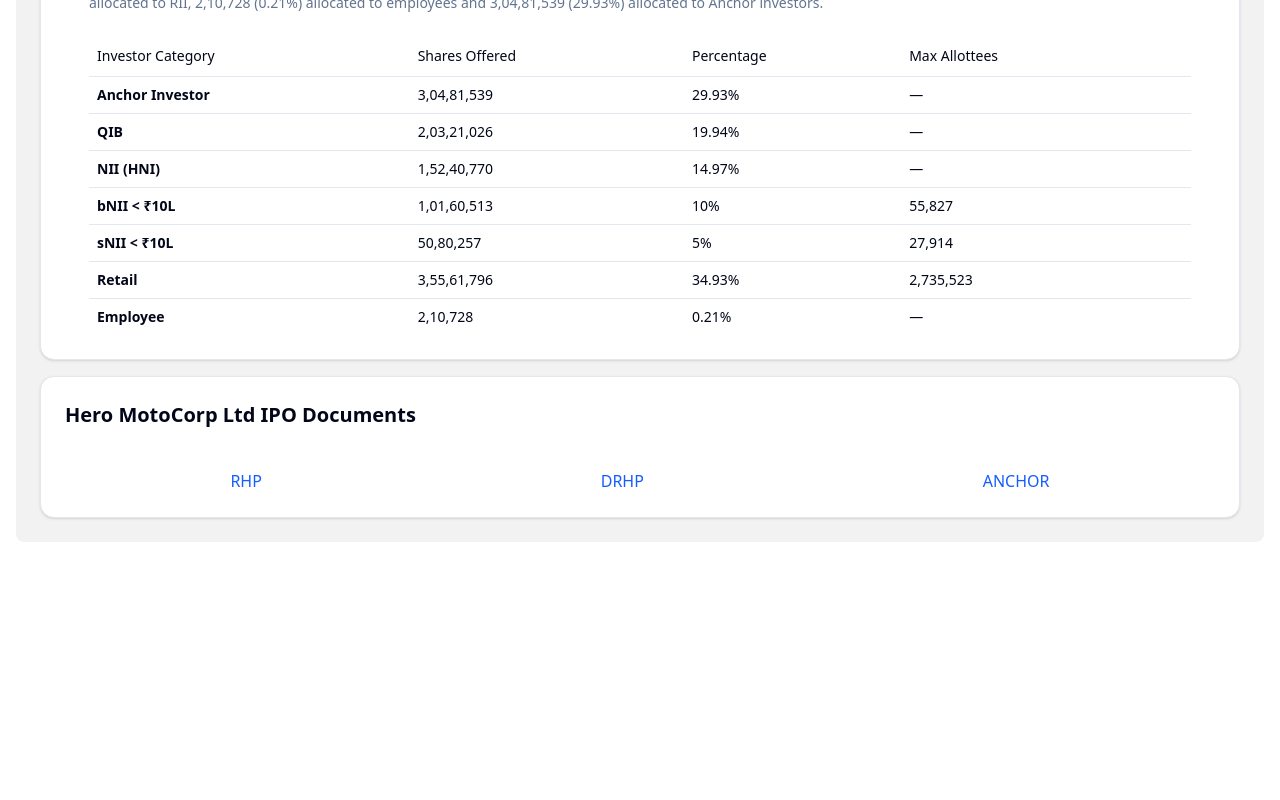
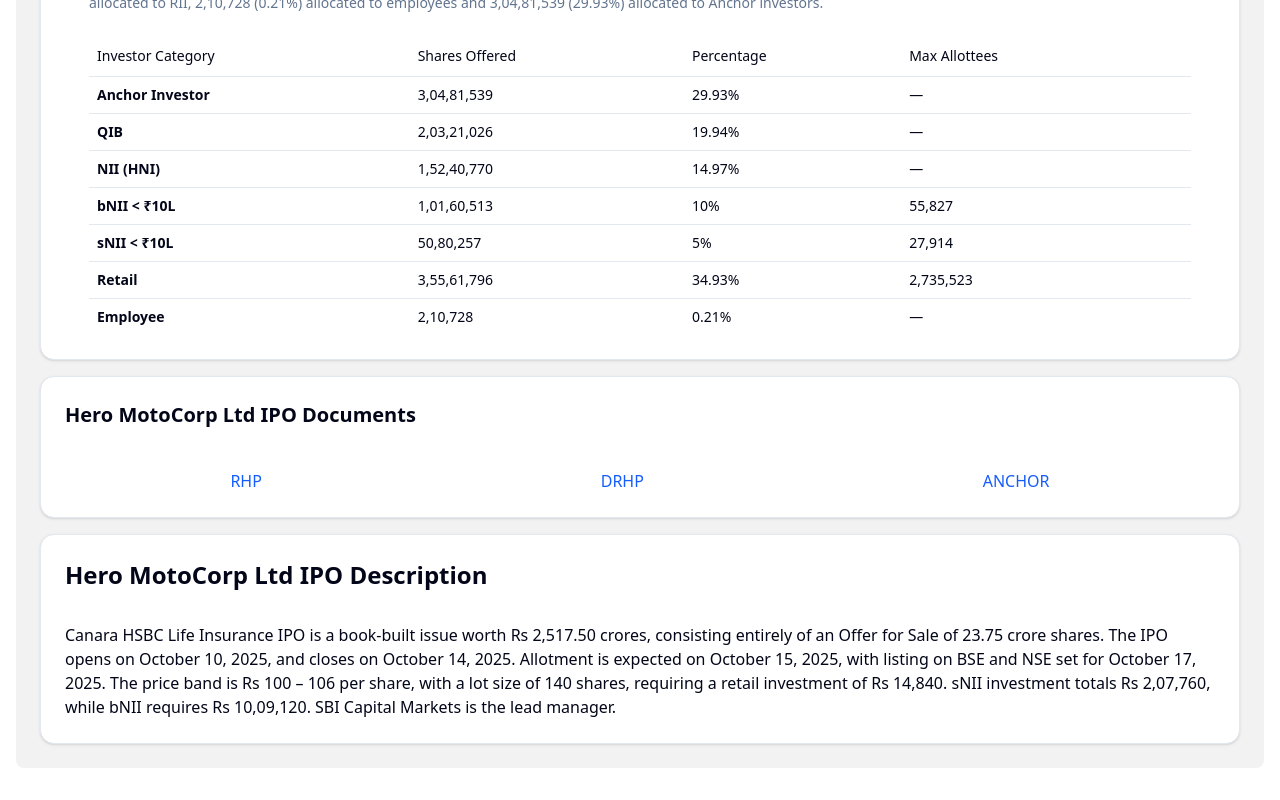
Before and after one commit to ankitmahato03/stock_ipo, a Next.js app: page /ipo_details in a window 1280 px wide. Shown: the part 962-1762 px from the top of the page. Before the commit the page ends 1536 px from the top, so only its background shows below. Built offline with nearby package versions, Linux system fonts and the light colour scheme.

Commit message:
ipo description add

```diff
--- a/components/IpoDetails.tsx
+++ b/components/IpoDetails.tsx
@@ -7,6 +7,7 @@
 import { IpoIssueDetailsAndLotSize } from "./ipo-details/ipo-issue-details-and-lot-size";
 import { IpoReservationDetails } from "./ipo-details/ipo-reservation-details";
 import { IpoDocument } from "./ipo-details/ipo-document";
+import { IpoDescription } from "./ipo-details/ipo-description";
 
 export const IpoDetails = () => {
   const ipo = indi_ipo_details[0];
@@ -34,6 +35,7 @@
           <IpoIssueDetailsAndLotSize ipo={ipo} />
           <IpoReservationDetails ipo={ipo_reservation_details} />
           <IpoDocument ipo={IPO_DOCUMENTS[0]} />
+          <IpoDescription ipo={ipo} />
         </div>
       </div>
     </section>
--- /dev/null
+++ b/components/ipo-details/ipo-description.tsx
@@ -0,0 +1,16 @@
+import { indi_ipo_details } from "@/lib/indi_ipo_details";
+
+export const IpoDescription = ({
+  ipo,
+}: {
+  ipo: (typeof indi_ipo_details)[0];
+}) => {
+  return (
+    <section className="bg-card text-card-foreground flex flex-col gap-6 rounded-xl border shadow-sm p-6">
+      <h2 className="text-2xl font-bold mb-2">
+        {ipo.ipo_name} IPO Description
+      </h2>
+      <p>{ipo.ipo_description}</p>
+    </section>
+  );
+};
```
